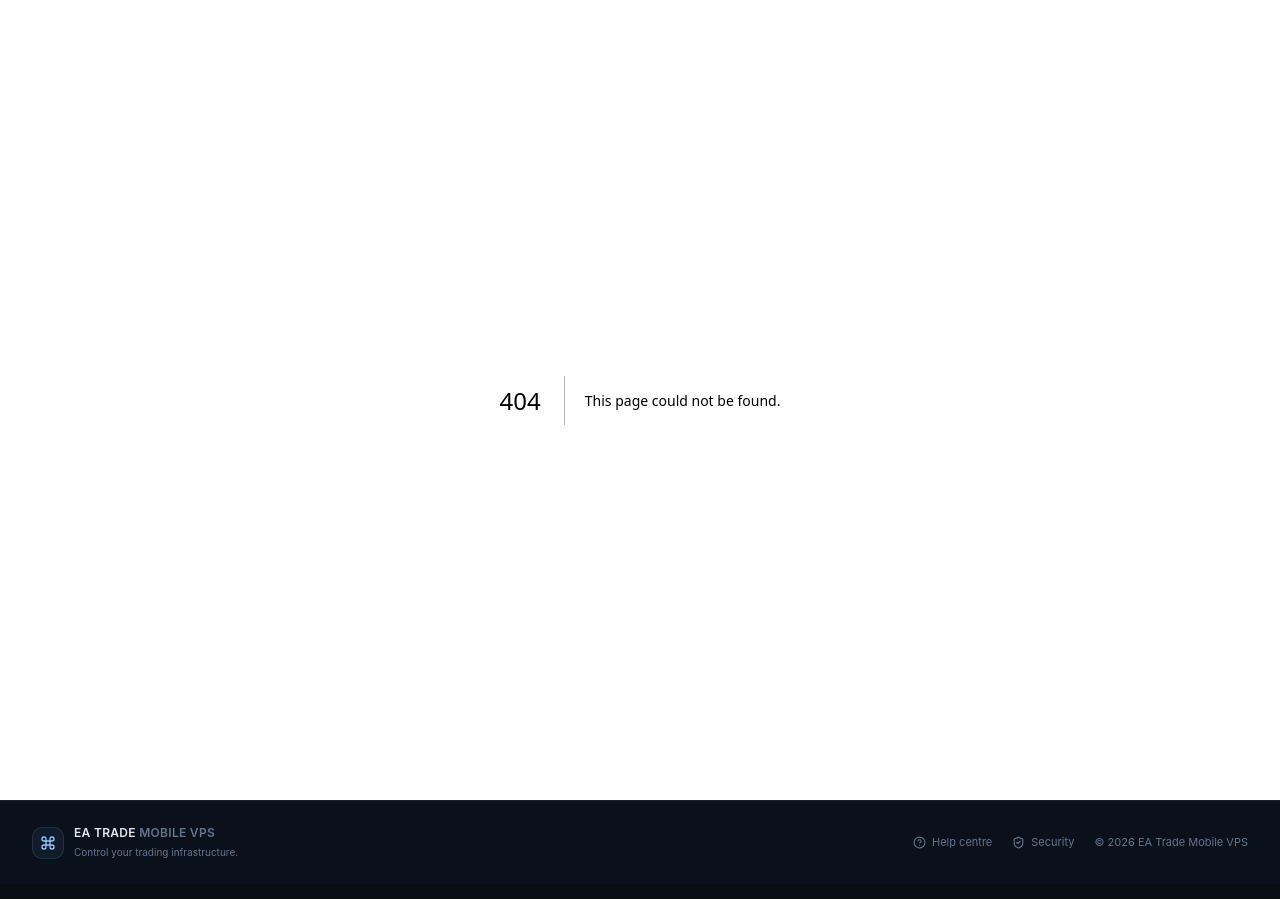
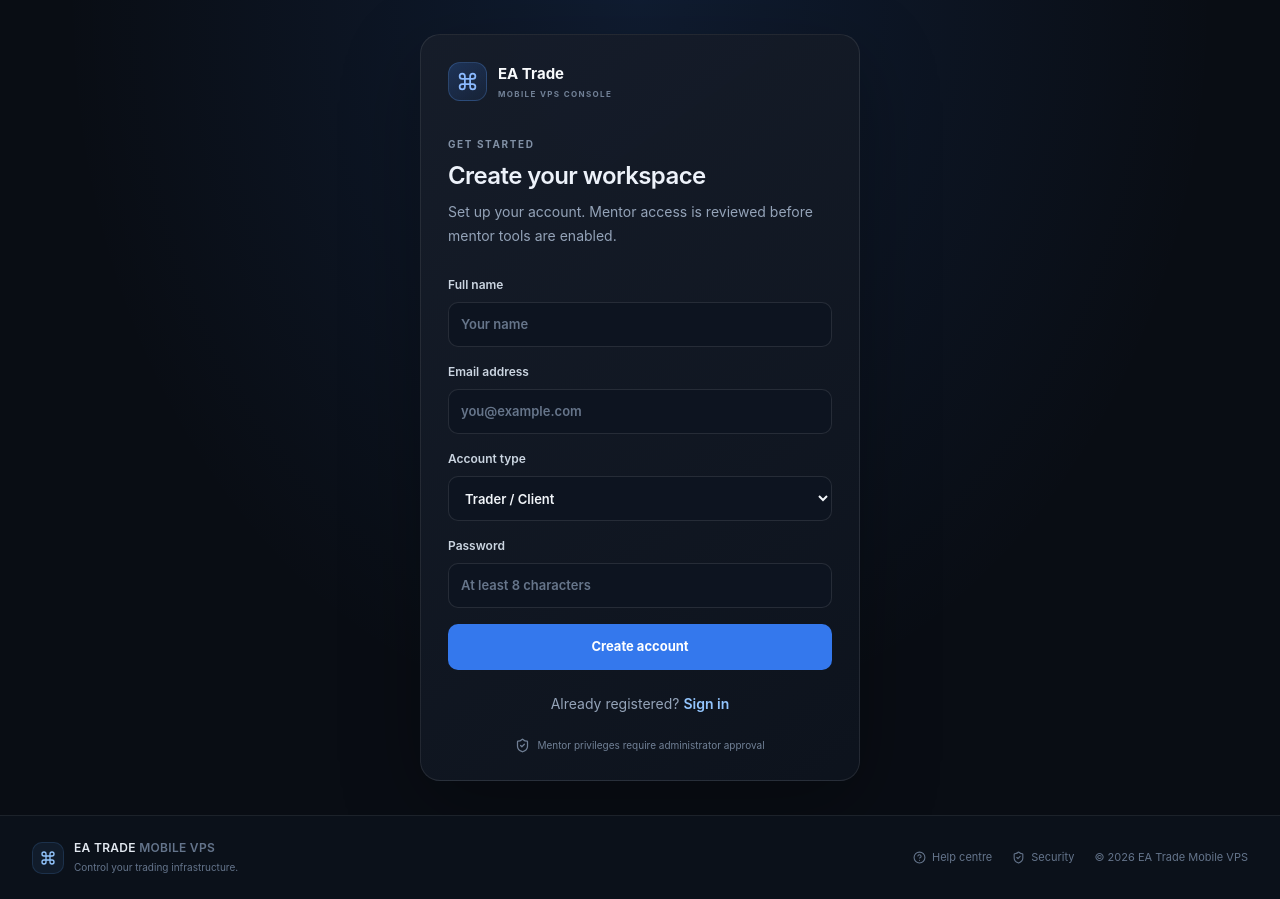
Before and after one commit to circuitsentrydev-netizen/ea-trade-mobile-vps, a Next.js app: page /register in a window 1280 px wide. Before the commit this address had no page. Built offline with nearby package versions, Linux system fonts and the light colour scheme.

Commit message:
feat: add client and mentor registration page

```diff
--- /dev/null
+++ b/app/register/page.tsx
@@ -0,0 +1,23 @@
+import Link from "next/link";
+import { signUpAction } from "@/app/auth-actions";
+import { Command, ShieldCheck } from "lucide-react";
+
+export default async function RegisterPage({ searchParams }: { searchParams: Promise<{ error?: string }> }) {
+  const params = await searchParams;
+  return <main className="auth-wrap">
+    <section className="auth-card">
+      <Link href="/" className="auth-brand"><span className="brand-mark"><Command size={21}/></span><span><strong>EA Trade</strong><small>MOBILE VPS CONSOLE</small></span></Link>
+      <p className="eyebrow mt-9">GET STARTED</p><h1 className="mt-2 text-2xl font-semibold tracking-tight">Create your workspace</h1><p className="mt-2 text-sm leading-6 text-slate-400">Set up your account. Mentor access is reviewed before mentor tools are enabled.</p>
+      {params.error && <p role="alert" className="auth-alert">{params.error}</p>}
+      <form action={signUpAction} className="mt-7 space-y-4">
+        <label className="auth-label">Full name<input className="auth-input" name="displayName" autoComplete="name" placeholder="Your name" required/></label>
+        <label className="auth-label">Email address<input className="auth-input" name="email" type="email" autoComplete="email" placeholder="you@example.com" required/></label>
+        <label className="auth-label">Account type<select className="auth-input" name="accountType" defaultValue="CLIENT"><option value="CLIENT">Trader / Client</option><option value="MENTOR_ADMIN">Mentor (approval required)</option></select></label>
+        <label className="auth-label">Password<input className="auth-input" name="password" type="password" autoComplete="new-password" minLength={8} placeholder="At least 8 characters" required/></label>
+        <button className="auth-submit" type="submit">Create account</button>
+      </form>
+      <p className="mt-6 text-center text-sm text-slate-400">Already registered? <Link href="/login" className="font-semibold text-blue-300 hover:text-blue-200">Sign in</Link></p>
+      <div className="auth-security"><ShieldCheck size={15}/> Mentor privileges require administrator approval</div>
+    </section>
+  </main>;
+}
```
